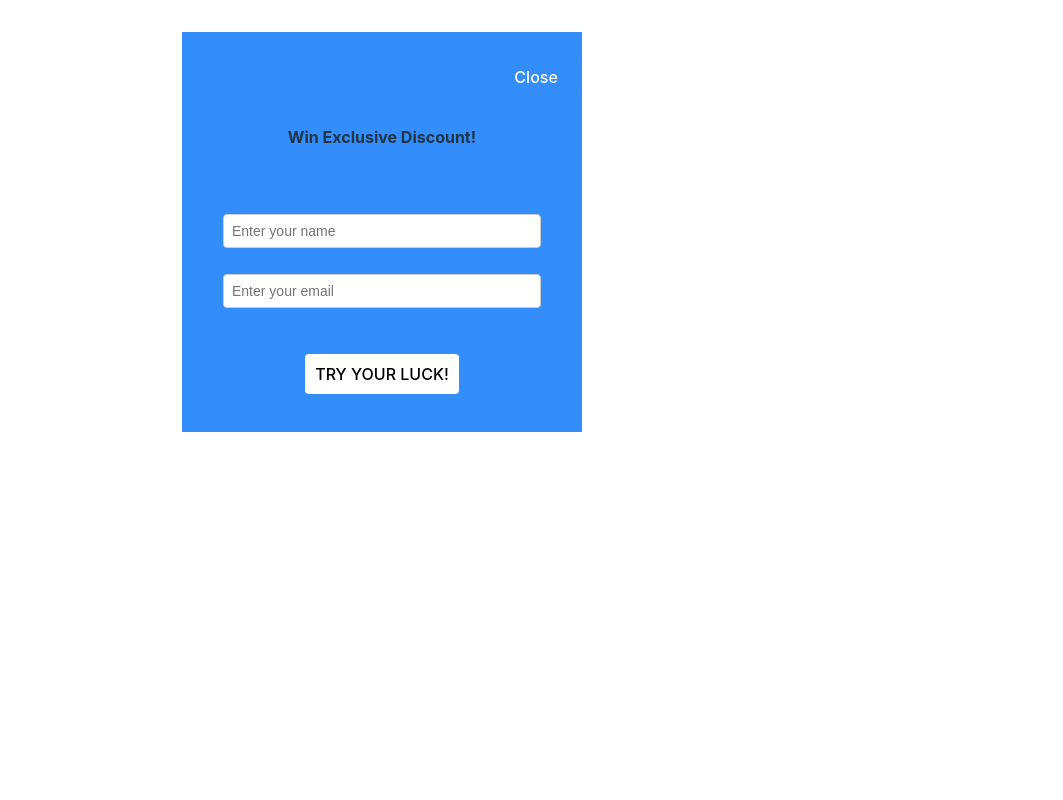
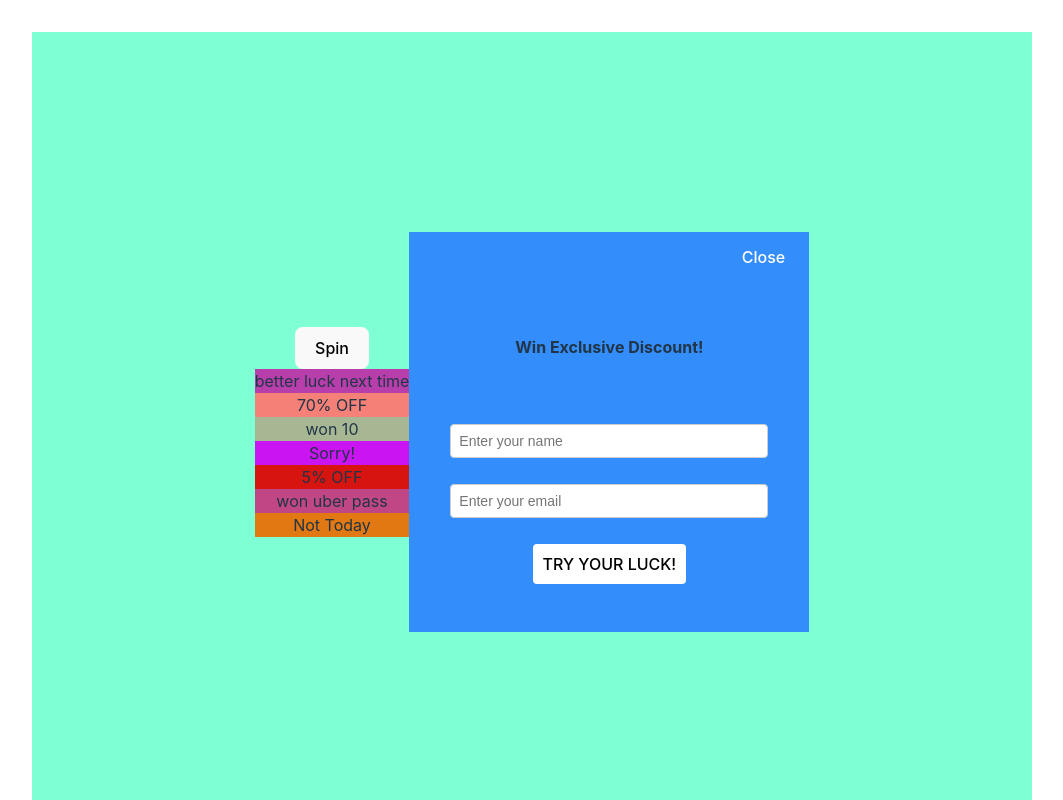
Before and after one commit to polin103109/OllyoTask3, a React (Vite) app: page / in a window 1280 px wide. Shown: the top 800 px of the page, without its empty margins (108-1171 px from the left). Built offline with nearby package versions, Linux system fonts and the light colour scheme.

Commit message:
added design for Spin wheel

```diff
--- a/src/App.jsx
+++ b/src/App.jsx
@@ -8,7 +8,7 @@ function App() {
   return (
     <>
       <Form/>
-      <SpinWheel/>
+
     </>
   )
 }
--- a/src/Components/Form.jsx
+++ b/src/Components/Form.jsx
@@ -1,5 +1,6 @@
 import React,{useState}from 'react'
 import "../Styles/Form.css"
+import SpinWheel from './Spinwheel';
 function Form() {
     const [formData, setFormData] = useState({name: "",email: ""});
     const handleChange = (event) => {
@@ -15,6 +16,7 @@ function Form() {
 
   return (
     <div className='formDiv'>
+       <SpinWheel/>
         <form onSubmit={handleSubmit}>
           <button className='closeButton'>Close</button> <br/>
         <h4> Win Exclusive Discount!</h4> <br/>
--- a/src/Components/Spinwheel.jsx
+++ b/src/Components/Spinwheel.jsx
@@ -1,35 +1,48 @@
 import React, { useState } from 'react';
-import '../Styles/Spinwheel.css';
+//import '../Styles/Spinwheel.css';
 const SpinWheel = () => {
-  const [rotation, setRotation] = useState(0);
-  const [spinning, setSpinning] = useState(false);
+    const segments = [
+        "better luck next time",
+        "70% OFF",
+        "won 10",
+        "Sorry!",
+        "5% OFF",
+        "won uber pass",
+        "Not Today"
+      ];
 
-  const handleSpin = () => {
-    if (!spinning) {
-      const randomRotation = Math.floor(Math.random() * 360) + 720;
-      setRotation(randomRotation);
-      setSpinning(true);
+      const generateRandomColor = () => {
 
+        const letters = '0123456789ABCDEF';
+        let color = '#';
+        for (let i = 0; i < 6; i++) {
+          color += letters[Math.floor(Math.random() * 16)];
+        }
+        return color;
+      };
+      const generateRandomSegments = () => {
 
-      setTimeout(() => {
-        setSpinning(false);
-      }, 1000);
-    }
-  };
+        return segments.map((segment, index) => (
+          <div key={index} className="number" style={{ backgroundColor: generateRandomColor() }}>
+            {segment}
+          </div>
+        ));
+      };
+    const handleSpin = () => {
+       alert("spinnnnnnn");
+      };
 
-  return (
-    <div>
-      <div
-        className={`wheel ${spinning ? 'spinning' : ''}`}
-        style={{ transform: `rotate(${rotation}deg)` }}
-      >
+      return (
+        <div className='wheelContainer'>
+          <button id="spin" onClick={handleSpin}>
+            Spin
+          </button>
+          <div className="wheel">
+          {generateRandomSegments()}
 
-      </div>
-      <button onClick={handleSpin} disabled={spinning}>
-        Spin to Win!
-      </button>
-    </div>
-  );
+          </div>
+        </div>
+      )
 };
 
 export default SpinWheel;
--- a/src/Styles/Form.css
+++ b/src/Styles/Form.css
@@ -1,7 +1,11 @@
 /* Form.css */
 .formDiv{
-    width: 700px;
+    width: 1000px;
     height: 800px;
+    background-color: aquamarine;
+    display: flex;
+    justify-content: center;
+    align-items: center;
 }
 
 form {
--- a/src/Styles/Spinwheel.css
+++ b/src/Styles/Spinwheel.css
@@ -1,39 +1,77 @@
 
-.wheel {
-    width: 200px;
-    height: 200px;
-    border: 2px solid #333;
-    border-radius: 50%;
-    position: relative;
-    transition: transform 3s cubic-bezier(0.17, 0.67, 0.83, 0.67); /* Adjust timing function as needed */
-  }
+*{
+	box-sizing:border-box;
+}
 
-  .spinning {
-    animation: rotate 3s linear infinite;
-  }
+.wheelContainer{
 
-  @keyframes rotate {
-    from {
-      transform: rotate(0deg);
-    }
-    to {
-      transform: rotate(360deg);
-    }
-  }
+	display:flex;
+	align-items:center;
+	justify-content: center;
+    height: 700px;
+    overflow: hidden;
+    background-color: #4caf50;
 
-  button {
-    margin-top: 20px;
-    padding: 10px;
-    font-size: 16px;
-    cursor: pointer;
-    background-color: #4caf50;
-    color: white;
-    border: none;
-    border-radius: 4px;
-  }
+}
 
-  button:disabled {
-    background-color: #ddd;
-    color: #666;
-    cursor: not-allowed;
-  }
+.wheel{
+	width:400px;
+	height:400px;
+	background-color: #ccc;
+	border-radius:50%;
+	border:15px solid #dde;
+	position: relative;
+	overflow: hidden;
+    margin: 20px;
+}
+
+.wheel .number{
+	height:50%;
+	width:200px;
+	position: absolute;
+	clip-path: polygon(0 0,56% 0,100% 100%,56% 0 );
+	transform:translateX(-50%);
+	transform-origin:bottom;
+	text-align:center;
+	display:flex;
+	align-items: center;
+	justify-content: center;
+	font-size:20px;
+	font-weight:bold;
+	font-family:sans-serif;
+	color:#fff;
+	left:135px;
+}
+
+.wheel.number{
+	background-color: #3f51b5;
+	left:50%;
+}
+.wheel.number{
+	background-color: #ff9800;
+	transform: rotate(45deg);
+}
+.wheel .number{
+	background-color: #e91e63;
+	transform:rotate(90deg);
+}
+.wheel .four{
+	background-color: #4caf50;
+	transform: rotate(135deg);
+}
+.wheel.five{
+	background-color: #009688;
+	transform: rotate(180deg);
+}
+.wheel .six{
+	background-color: #795548;
+	transform: rotate(225deg);
+}
+.wheel .seven{
+	background-color: #9c27b0;
+	transform: rotate(270deg);
+}
+.wheel .eight{
+	background-color: #f44336;
+	transform: rotate(315deg);
+}
```
